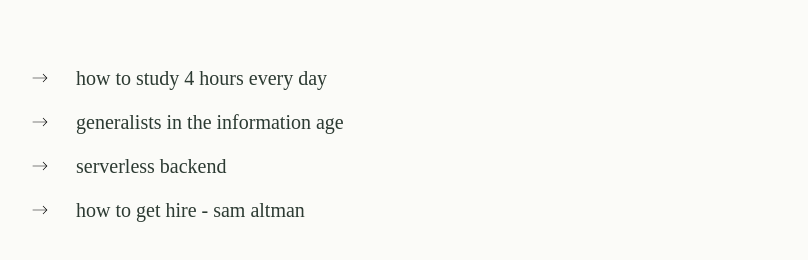
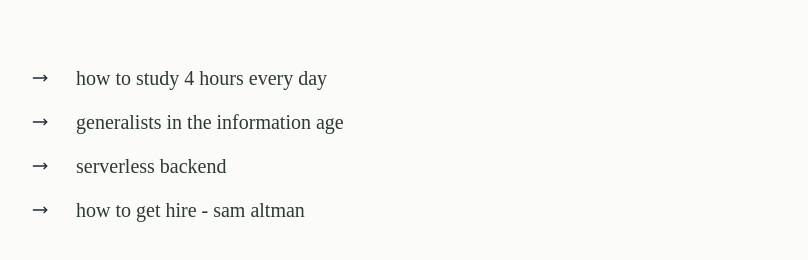
Before and after one commit to notcodesid/reflection, a Next.js app: page / in a window 1280 px wide. Shown: the part 480-740 px from the top of the page, without its empty margins (184-992 px from the left). Built offline with nearby package versions, Linux system fonts and the light colour scheme; a web font is replaced by a local one.

Commit message:
Fix:arrow right icon switch theme

```diff
--- a/src/app/page.tsx
+++ b/src/app/page.tsx
@@ -1,7 +1,8 @@
 import Link from "next/link";
+import { MoveRight } from "lucide-react"; //Added icon from lucide react
 
 const ArrowIcon = () => (
-<svg xmlns="http://www.w3.org/2000/svg" viewBox="0 0 25 25" style={{width: '16px', height: '16px'}} className="w-4 h-4"><path d="m17.5 5.999-.707.707 5.293 5.293H1v1h21.086l-5.294 5.295.707.707L24 12.499l-6.5-6.5z" data-name="Right"/></svg>
+<MoveRight className="w-4 h-4 text-gray-800 dark:text-gray-200" /> // updated styles when light mode text-gray-800 and when dark mode text-gray-200
 );
 
 
```
